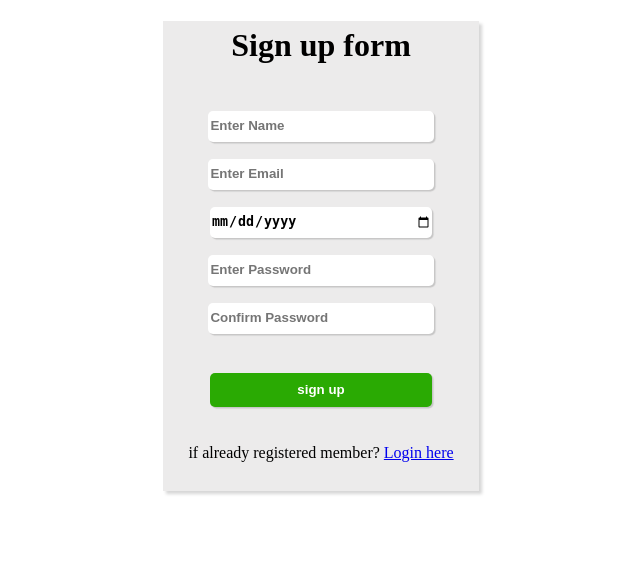
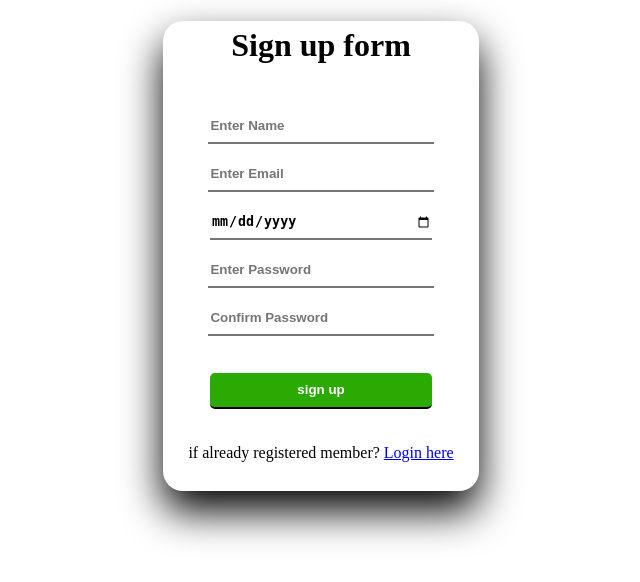
Before and after one commit to gajendra-blogs/dynamic-sign-up-form, a PHP site: page / in a window 1280 px wide. Shown: the top 582 px of the page, without its empty margins (319-959 px from the left). Run offline with PHP 8.4, Linux system fonts and the light colour scheme.

Commit message:
little improvement

```diff
--- a/index.php
+++ b/index.php
@@ -26,12 +26,12 @@ if(isset($_POST['submit']))
         .container{
             margin: auto auto;
             text-align: center;
-            background: rgb(236, 235, 235);
+            background: #fff;
             line-height: 3rem;
             height: 470px;
+            border-radius: 20px;
             width: 25%;
-            z-index:2;
-            box-shadow:#3333 3px 3px 3px;
+            box-shadow:0 20px 40px rgb(0, 0, 0.2);
         }
         form{
             margin-top: 2rem;
@@ -39,13 +39,20 @@ if(isset($_POST['submit']))
         }
         input{
             width: 70%;
-             border: none;
-            border-radius: 5px;
+             /* border: none; */
+             border-top: none;
+             border-left: none;
+             border-right: none;
+             border-bottom: 1px bold ;
+            /* border-radius: 5px; */
             font-weight: bold;
             line-height: 1.8rem;
-            box-shadow: #3333 1.5px 1.5px 1px;
+            /* box-shadow: 2px 1px 2px px #3333 */
 
 
+        }
+        input::after{
+            border: none;
         }
         .btn{
             margin-top: 2rem;
@@ -54,6 +61,7 @@ if(isset($_POST['submit']))
             line-height: 2rem;
             background: rgb(42, 170, 3);
             color: #fff;
+            box-shadow: o 4px 4px rgb(0, 0, 0.2);
             font-weight: bolder;
 
         }
```
Also changed, not shown: login.php (+6 -5 lines).
